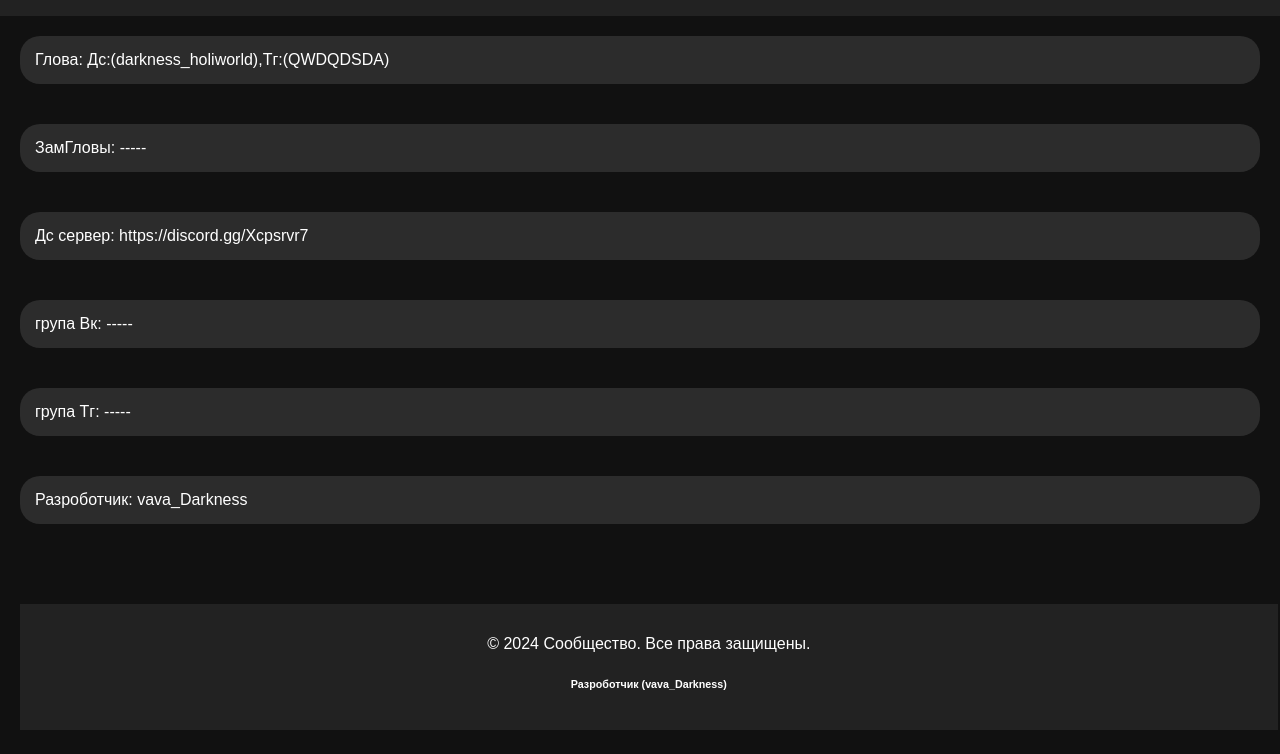
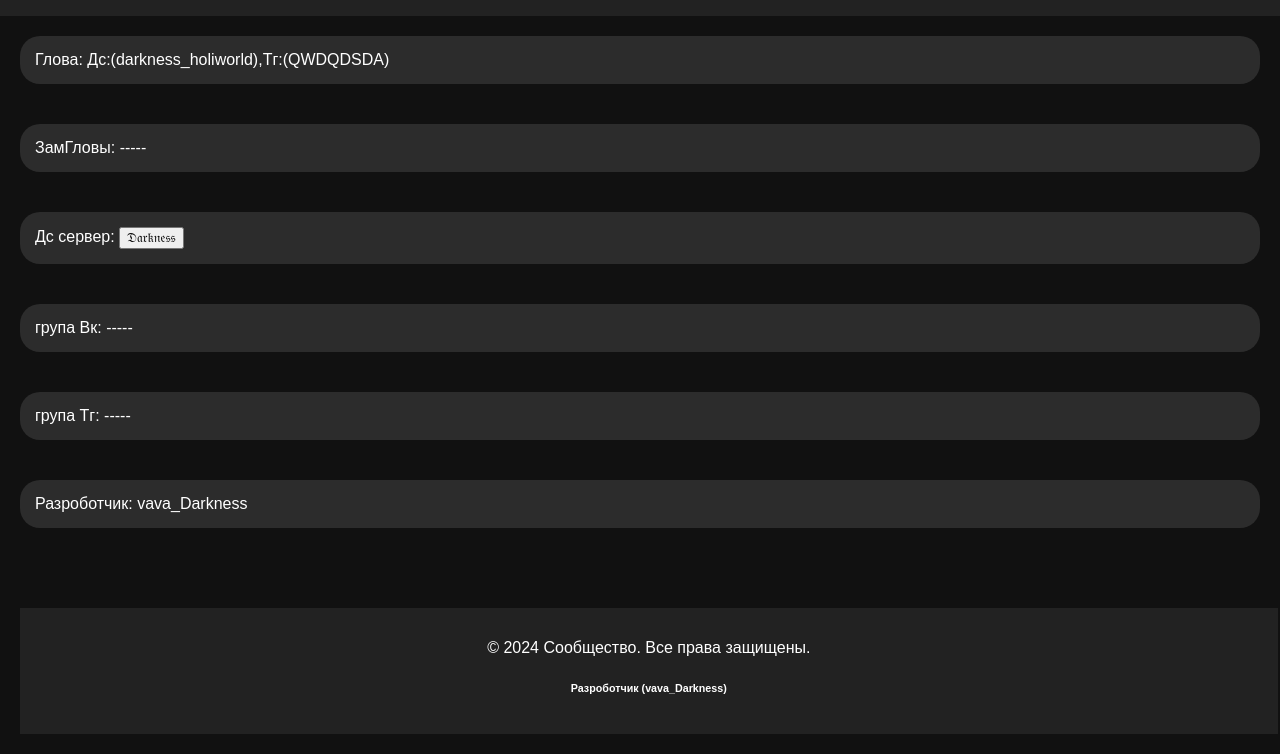
Before and after one commit to vava432/Darkness.io, a plain HTML site: page contakt.html in a window 1280 px wide. Shown: the part 131-885 px from the top of the page. Drawn offline with Linux system fonts and the light colour scheme.

Commit message:
Update contakt.html

```diff
--- a/contakt.html
+++ b/contakt.html
@@ -39,7 +39,7 @@
         </section>
 
         <section>
-            Дс сервер: https://discord.gg/Xcpsrvr7
+            Дс сервер: <button onclick="location.href = 'https://discord.gg/Xcpsrvr7';">𝔇𝔞𝔯𝔨𝔫𝔢𝔰𝔰</button>
         </section>
 
         <section>
```
